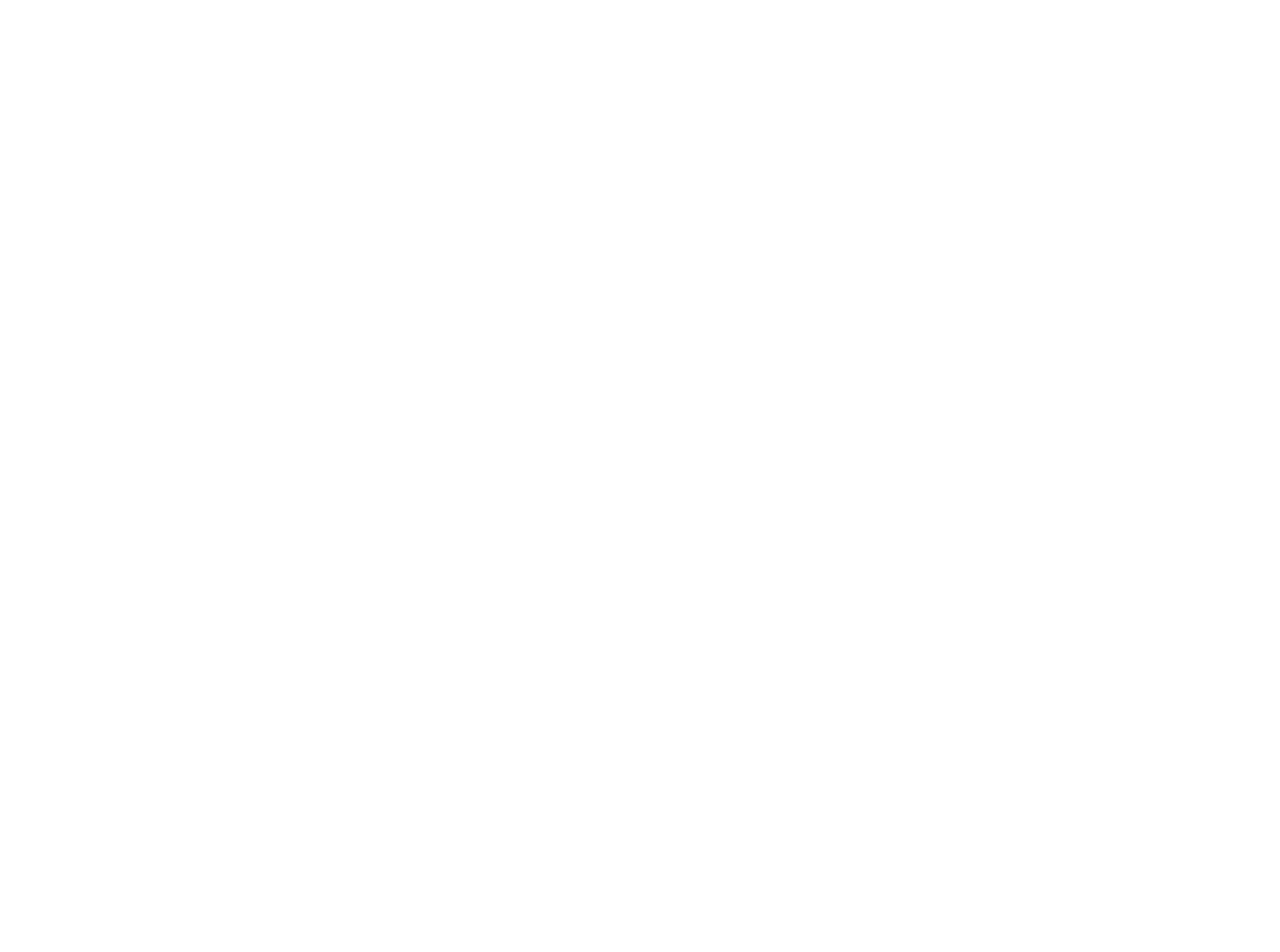
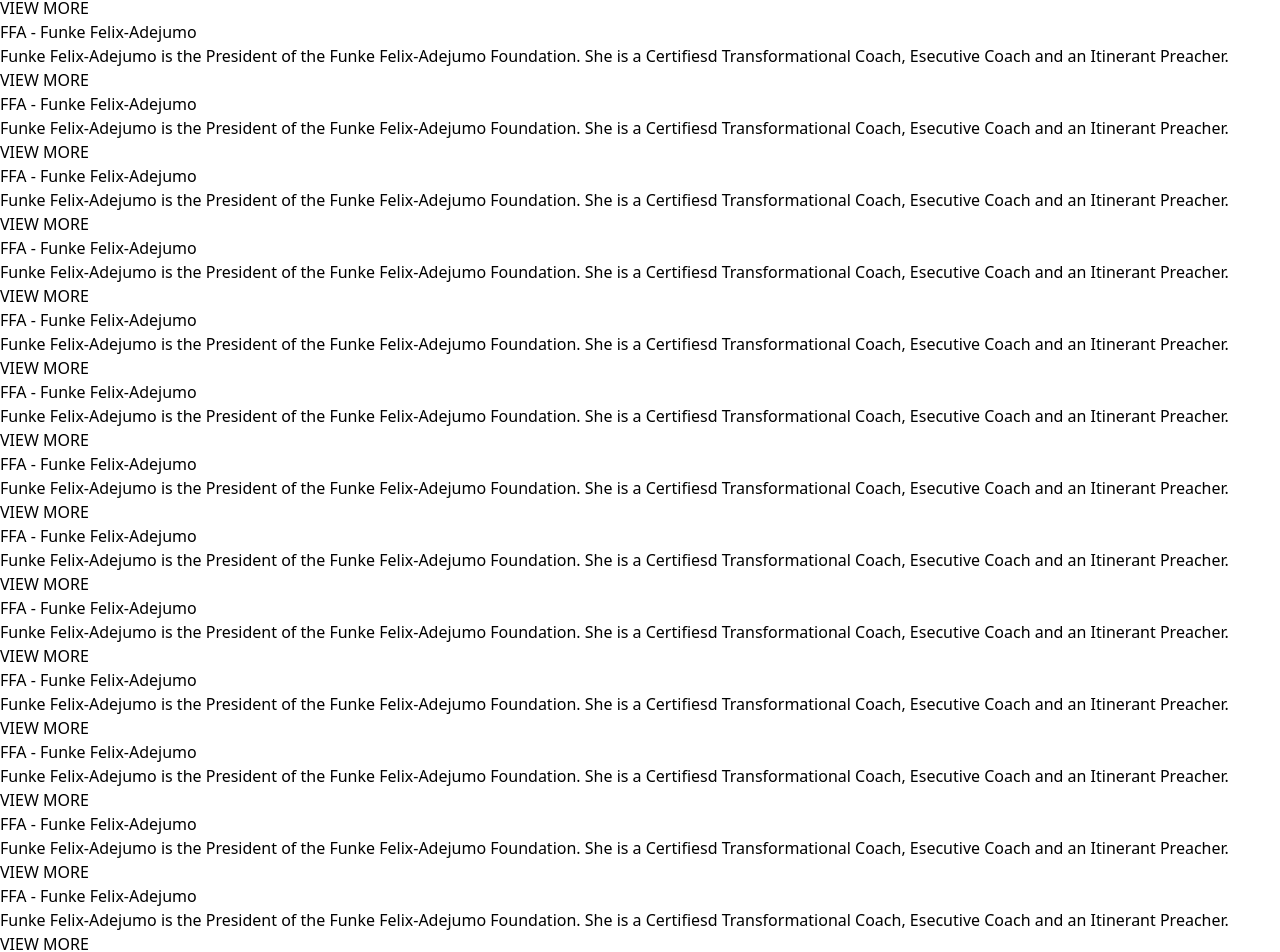
Before and after one commit to Bwise1/favsys.co, a Next.js app: page / in a window 1280 px wide. Shown: the part 364-1316 px from the top of the page. Before the commit the page ends 800 px from the top, so only its background shows below. Built offline with nearby package versions, Linux system fonts and the light colour scheme.

Commit message:
cards temp holder

```diff
--- a/pages/index.js
+++ b/pages/index.js
@@ -8,16 +8,90 @@
     <div className="relative bg-white overflow-hidden">
       < Header />
       < Hero />
-      <div className="flex flex-row justify-between max-w-7xl mx-auto">
-        <div className="basis-1/3">
-          < Card1 />
+      <div>
+        <div className="flex flex-row justify-between max-w-7xl mx-auto">
+          <div className="basis-1/3">
+            < Card1 />
+          </div>
+          <div className="basis-2/3">
+            < Card2 />
+          </div>
         </div>
-        <div className="basis-2/3">
-          < Card2 />
+        <div className="flex flex-row justify-between max-w-7xl mx-auto">
+          <div className="basis-1/3">
+            < Card1 />
+          </div>
+          <div className="basis-1/3">
+            < Card1 />
+          </div>
+          <div className="basis-1/3">
+            < Card1 />
+          </div>
         </div>
-
       </div>
-
+      <div>
+        <div className="flex flex-row justify-between max-w-7xl mx-auto">
+          <div className="basis-1/3">
+            < Card1 />
+          </div>
+          <div className="basis-2/3">
+            < Card2 />
+          </div>
+        </div>
+        <div className="flex flex-row justify-between max-w-7xl mx-auto">
+          <div className="basis-1/3">
+            < Card1 />
+          </div>
+          <div className="basis-1/3">
+            < Card1 />
+          </div>
+          <div className="basis-1/3">
+            < Card1 />
+          </div>
+        </div>
+      </div>
+      <div>
+        <div className="flex flex-row justify-between max-w-7xl mx-auto">
+          <div className="basis-1/3">
+            < Card1 />
+          </div>
+          <div className="basis-2/3">
+            < Card2 />
+          </div>
+        </div>
+        <div className="flex flex-row justify-between max-w-7xl mx-auto">
+          <div className="basis-1/3">
+            < Card1 />
+          </div>
+          <div className="basis-1/3">
+            < Card1 />
+          </div>
+          <div className="basis-1/3">
+            < Card1 />
+          </div>
+        </div>
+      </div>
+      <div>
+        <div className="flex flex-row justify-between max-w-7xl mx-auto">
+          <div className="basis-1/3">
+            < Card1 />
+          </div>
+          <div className="basis-2/3">
+            < Card2 />
+          </div>
+        </div>
+        <div className="flex flex-row justify-between max-w-7xl mx-auto">
+          <div className="basis-1/3">
+            < Card1 />
+          </div>
+          <div className="basis-1/3">
+            < Card1 />
+          </div>
+          <div className="basis-1/3">
+            < Card1 />
+          </div>
+        </div>
+      </div>
     </div>
   )
 }
```
Also changed, not shown: components/Forms/Contact.js (added).
